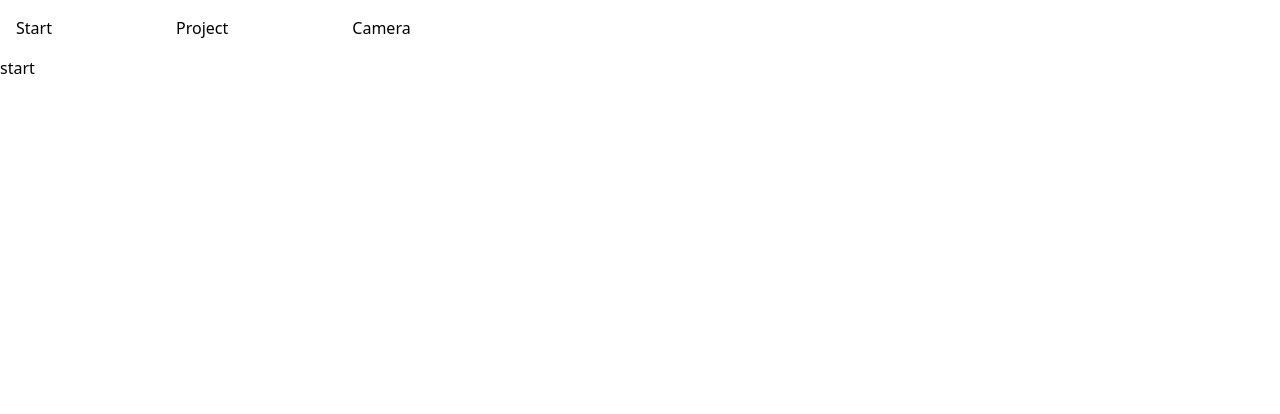
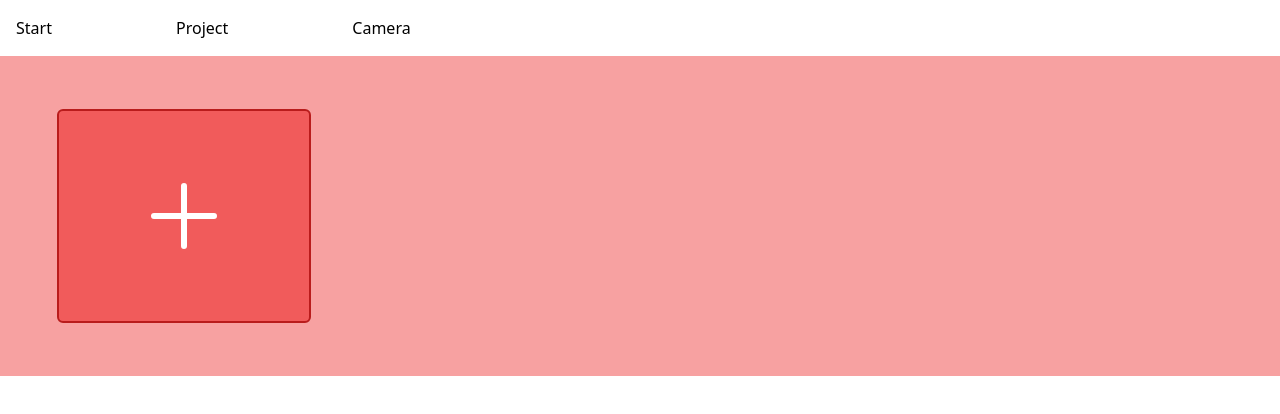
Before and after one commit to ish-u/motions, a React (Vite) app: page / in a window 1280 px wide. Shown: the top 414 px of the page. Built offline with nearby package versions, Linux system fonts and the light colour scheme.

Commit message:
added ProjectTile, CreateProjectTile components to Page

```diff
--- a/src/pages/Start.tsx
+++ b/src/pages/Start.tsx
@@ -1,7 +1,32 @@
-import React from "react";
+import { useEffect, useState } from "react";
+import CreateProjectTile from "../components/CreateProjectTile";
+import ProjectTile from "../components/ProjectTile";
+import { readDir, BaseDirectory } from "@tauri-apps/api/fs";
 
 const Start = () => {
-  return <div>start</div>;
+  const [projects, setProjects] = useState<string[]>([]);
+
+  useEffect(() => {
+    const getDirectories = async () => {
+      const directories = (await readDir("", { dir: BaseDirectory.App }))
+        .map((dir) => (dir.name && dir.children ? dir.name : ""))
+        .filter((dir) => dir !== "");
+      console.log(directories);
+      setProjects(directories);
+    };
+    getDirectories();
+  }, []);
+
+  return (
+    <div className="w-full h-full overflow-hidden bg-red-500/50 text-white">
+      <div className="flex flex-wrap overflow-y-scroll max-h-full p-8">
+        <CreateProjectTile projects={projects} />
+        {projects.map((project, idx) => (
+          <ProjectTile name={project} key={idx} />
+        ))}
+      </div>
+    </div>
+  );
 };
 
 export default Start;
```
